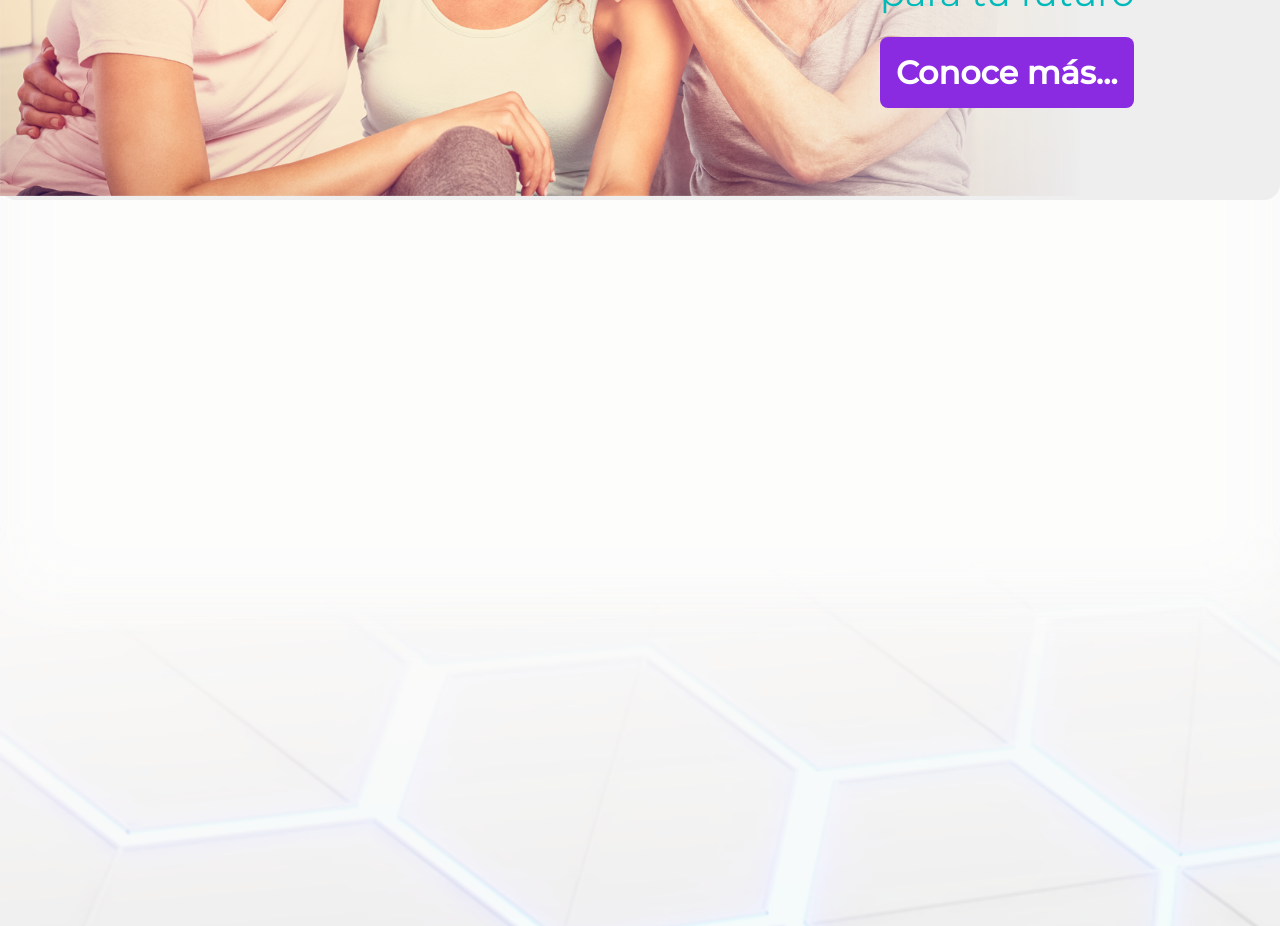
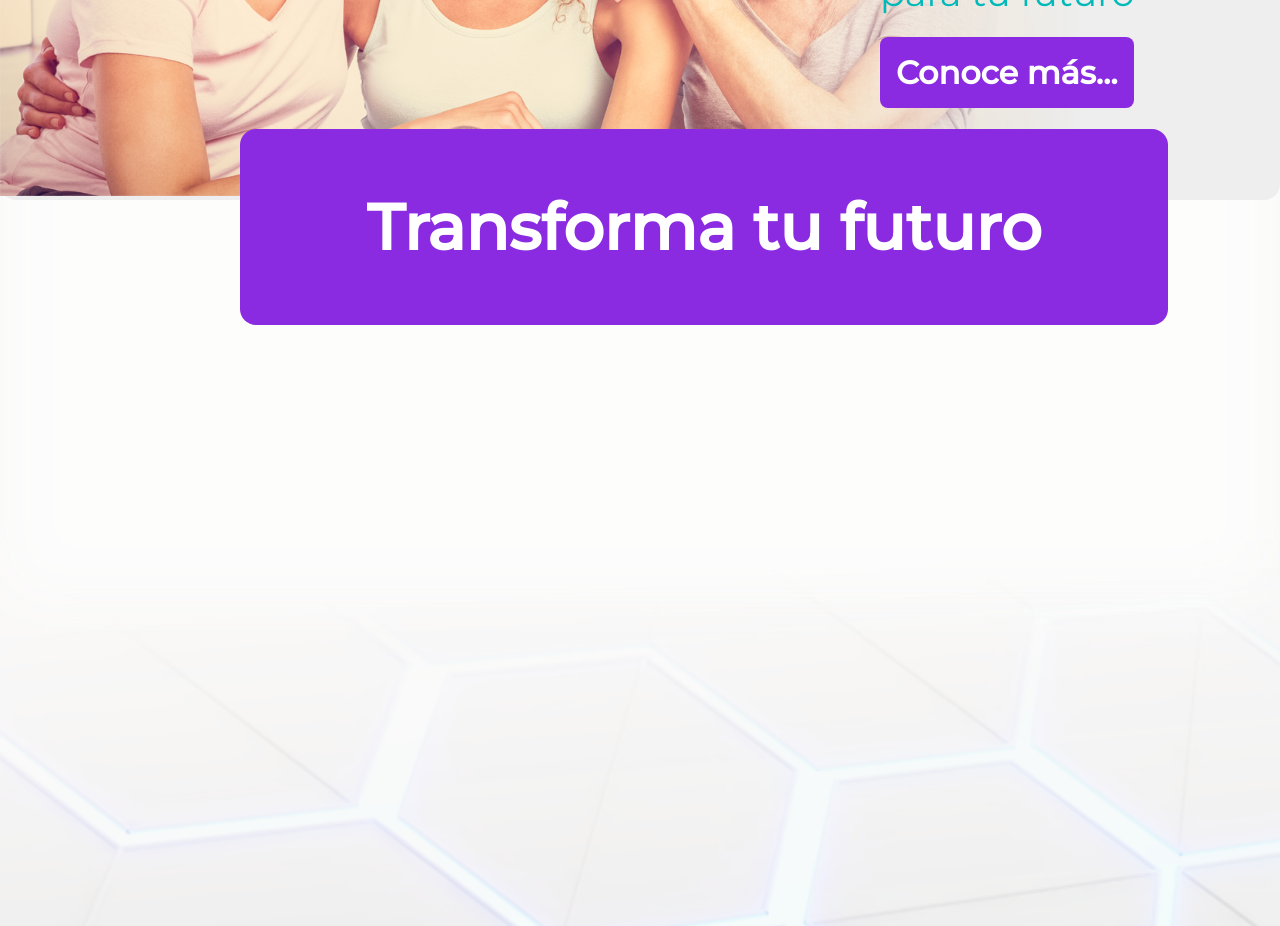
Before and after one commit to ivanmacedonio/SFIpage, a React (Vite) app: page / in a window 1280 px wide. Shown: the part 1260-2186 px from the top of the page. Built offline with nearby package versions, Linux system fonts and the light colour scheme.

Commit message:
add: page1 button

```diff
--- a/src/pages/Page1.jsx
+++ b/src/pages/Page1.jsx
@@ -41,6 +41,9 @@ export const Page1 = () => {
           <p>para tu futuro</p>
           <h1>Conoce más...</h1>
         </div>
+        <div className="transforma">
+          <h1>Transforma tu futuro</h1>
+        </div>
       </div>
       <div className="footer">
         <Footer></Footer>
--- a/src/styles/page1.css
+++ b/src/styles/page1.css
@@ -28,6 +28,24 @@
     background-color: rgb(238, 238, 238);
     box-shadow: 0px 400px 65px 0px  rgba(254, 254, 254, 0.75);
     margin-bottom: 20rem;
+}
+
+.transforma{
+    position: relative;
+    bottom: 40rem;
+    font-size: 2rem;
+    left: 30rem;
+    background-color: blueviolet;
+    width: 50rem;
+    font-family: 'Montserrat', sans-serif;
+    font-weight: 700;
+    color: white;
+    padding-left: 4rem;
+    padding-right: 4rem;
+    padding-top: 1rem;
+    padding-bottom: 1rem;
+    border-radius: 1rem;
+    text-align: center;
 }
 
 
@@ -189,7 +207,7 @@
         text-align: center;
         width: 20rem;
         padding-top: 0;
-        font-size: 4rem;
+        font-size: 3rem;
     }
 
     #big {
@@ -319,3 +337,15 @@
         top: 10rem;
     }
 }
+
+@media only screen and (max-width: 991px) {
+    .transforma{
+        display: none;
+    }
+  }
+
+  @media only screen and (min-width: 992px) and (max-width: 1700px) {
+    .transforma{
+        left: 15rem;
+    }
+  }
```
